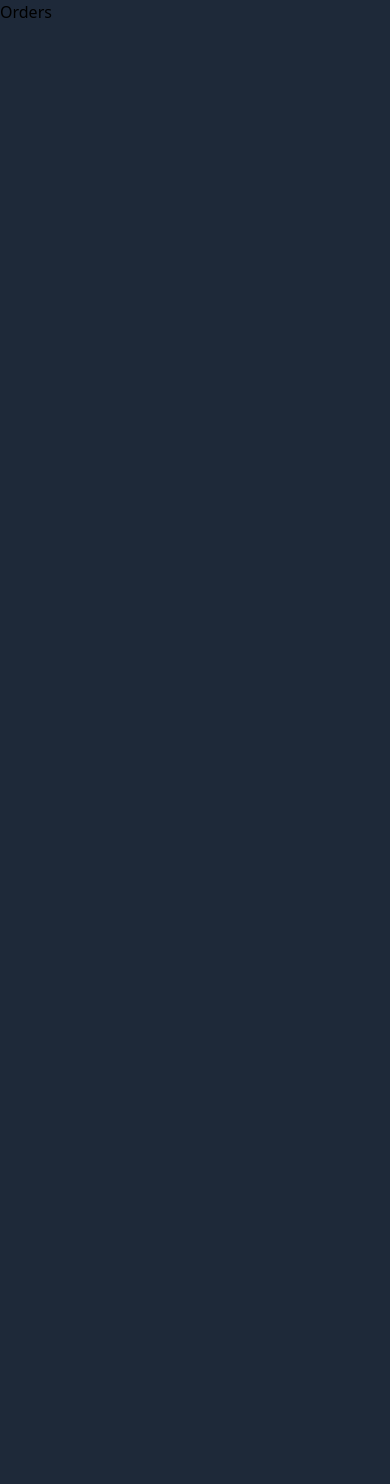
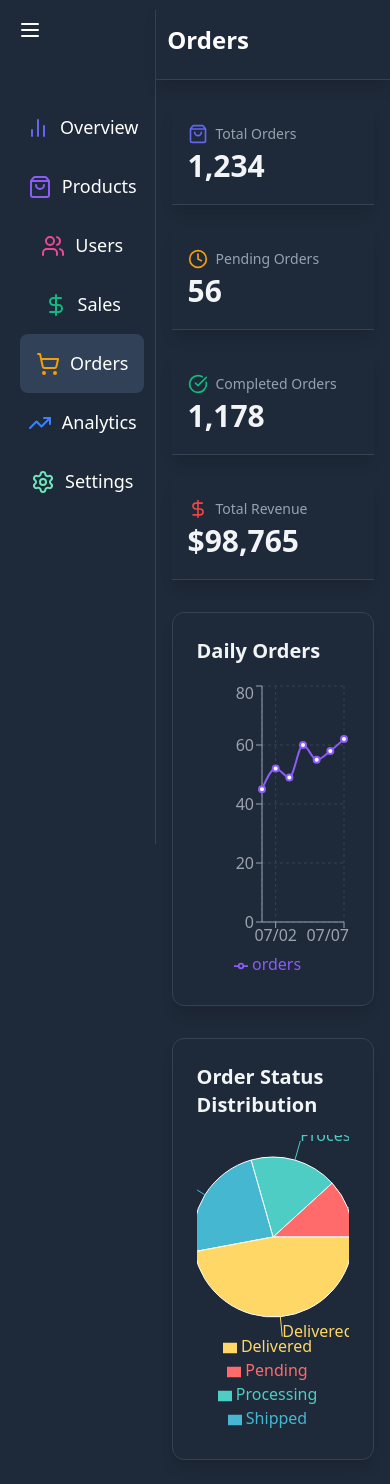
Before and after one commit to Bigbilly-github/Dashboard, a React (Vite) app: page /orders in a window 390 px wide. Before the commit the page ends 844 px from the top, so only its background shows below. Built offline with nearby package versions, Linux system fonts and the light colour scheme.

Commit message:
created,styled and added responsiveness to the orders page, dailyorders and orders distribution components.

```diff
--- /dev/null
+++ b/src/components/orders/Dailyorders.jsx
@@ -0,0 +1,45 @@
+import { motion } from "framer-motion";
+import { LineChart, Line, XAxis, YAxis, CartesianGrid, Tooltip, Legend, ResponsiveContainer } from "recharts";
+
+const dailyOrdersData = [
+	{ date: "07/01", orders: 45 },
+	{ date: "07/02", orders: 52 },
+	{ date: "07/03", orders: 49 },
+	{ date: "07/04", orders: 60 },
+	{ date: "07/05", orders: 55 },
+	{ date: "07/06", orders: 58 },
+	{ date: "07/07", orders: 62 },
+];
+
+const DailyOrders = () => {
+	return (
+		<motion.div
+			className='bg-gray-800 bg-opacity-50 backdrop-blur-md shadow-lg rounded-xl p-6 border border-gray-700'
+			initial={{ opacity: 0, y: 20 }}
+			animate={{ opacity: 1, y: 0 }}
+			transition={{ delay: 0.2 }}
+		>
+			<h2 className='text-xl font-semibold text-gray-100 mb-4'>Daily Orders</h2>
+
+			<div style={{ width: "100%", height: 300 }}>
+				<ResponsiveContainer>
+					<LineChart data={dailyOrdersData}>
+						<CartesianGrid strokeDasharray='3 3' stroke='#374151' />
+						<XAxis dataKey='date' stroke='#9CA3AF' />
+						<YAxis stroke='#9CA3AF' />
+						<Tooltip
+							contentStyle={{
+								backgroundColor: "rgba(31, 41, 55, 0.8)",
+								borderColor: "#4B5563",
+							}}
+							itemStyle={{ color: "#E5E7EB" }}
+						/>
+						<Legend />
+						<Line type='monotone' dataKey='orders' stroke='#8B5CF6' strokeWidth={2} />
+					</LineChart>
+				</ResponsiveContainer>
+			</div>
+		</motion.div>
+	);
+};
+export default DailyOrders;
--- /dev/null
+++ b/src/components/orders/Orderdistribution.jsx
@@ -0,0 +1,51 @@
+import { motion } from "framer-motion";
+import { PieChart, Pie, Cell, ResponsiveContainer, Tooltip, Legend } from "recharts";
+
+const orderStatusData = [
+	{ name: "Pending", value: 30 },
+	{ name: "Processing", value: 45 },
+	{ name: "Shipped", value: 60 },
+	{ name: "Delivered", value: 120 },
+];
+const COLORS = ["#FF6B6B", "#4ECDC4", "#45B7D1", "#FED766", "#2AB7CA"];
+
+const OrderDistribution = () => {
+	return (
+		<motion.div
+			className='bg-gray-800 bg-opacity-50 backdrop-blur-md shadow-lg rounded-xl p-6 border border-gray-700'
+			initial={{ opacity: 0, y: 20 }}
+			animate={{ opacity: 1, y: 0 }}
+			transition={{ delay: 0.3 }}
+		>
+			<h2 className='text-xl font-semibold text-gray-100 mb-4'>Order Status Distribution</h2>
+			<div style={{ width: "100%", height: 300 }}>
+				<ResponsiveContainer>
+					<PieChart>
+						<Pie
+							data={orderStatusData}
+							cx='50%'
+							cy='50%'
+							outerRadius={80}
+							fill='#8884d8'
+							dataKey='value'
+							label={({ name, percent }) => `${name} ${(percent * 100).toFixed(0)}%`}
+						>
+							{orderStatusData.map((entry, index) => (
+								<Cell key={`cell-${index}`} fill={COLORS[index % COLORS.length]} />
+							))}
+						</Pie>
+						<Tooltip
+							contentStyle={{
+								backgroundColor: "rgba(31, 41, 55, 0.8)",
+								borderColor: "#4B5563",
+							}}
+							itemStyle={{ color: "#E5E7EB" }}
+						/>
+						<Legend />
+					</PieChart>
+				</ResponsiveContainer>
+			</div>
+		</motion.div>
+	);
+};
+export default OrderDistribution;
--- /dev/null
+++ b/src/components/orders/Ordersstatdisplay.jsx
@@ -0,0 +1,51 @@
+import React from 'react'
+import {  CheckCircle, Clock, DollarSign, ShoppingBag } from "lucide-react";
+import Stats from "../global/stats";
+import {motion} from 'framer-motion'
+import DailyOrders from './Dailyorders';
+import OrderDistribution from './Orderdistribution';
+
+const Ordersstatdisplay = () => {
+    const orderStats = {
+	totalOrders: "1,234",
+	pendingOrders: "56",
+	completedOrders: "1,178",
+	totalRevenue: "$98,765",
+};
+
+  return (
+      <section className="max-w-7xl mx-auto py-6 px-4 lg:px-8 ">
+            <motion.div className="grid grid-cols-1 sm:grid-cols-2 lg:grid-cols-4 gap-6 mb-8"
+                initial={{ opacity: 0, y: 20 }}
+                animate={{ opacity: 1, y: 0 }}
+                transition={{ duration: 1 }}
+                >
+
+                     <Stats name='Total Orders' Icon={ShoppingBag} value={orderStats.totalOrders} color='#6366F1' />
+                     <Stats name='Pending Orders' Icon={Clock} value={orderStats.pendingOrders} color='#F59E0B' />
+                     <Stats name='Completed Orders'
+						Icon={CheckCircle}
+						value={orderStats.completedOrders}
+						color='#10B981' />
+                     <Stats name='Total Revenue' Icon={DollarSign} value={orderStats.totalRevenue} color='#EF4444' />
+
+
+
+
+
+            </motion.div>
+
+               <div className='grid grid-cols-1 lg:grid-cols-2 gap-8'>
+                <DailyOrders/>
+                <OrderDistribution />
+
+
+
+                    </div>
+
+
+        </section>
+  )
+}
+
+export default Ordersstatdisplay
--- /dev/null
+++ b/src/components/orders/Orderstable.jsx
@@ -0,0 +1,9 @@
+import React from 'react'
+
+const Orderstable = () => {
+  return (
+    <div>Orderstable</div>
+  )
+}
+
+export default Orderstable
--- a/src/pages/Orders.jsx
+++ b/src/pages/Orders.jsx
@@ -1,8 +1,23 @@
 import React from 'react'
+import Sidebar from "../components/global/sidebar";
+import Header from "../components/global/header";
+import Ordersstatdisplay from '../components/orders/Ordersstatdisplay';
 
 const Orders = () => {
   return (
-    <div>Orders</div>
+       <div className='flex-1 flex items-start overflow-auto relative z-10'>
+             <Sidebar/>
+            <div className="w-full">
+                <Header title="Orders"/>
+                <main>
+                  <Ordersstatdisplay/>
+
+                </main>
+
+            </div>
+
+
+      </div>
   )
 }
 
--- a/src/pages/overview.jsx
+++ b/src/pages/overview.jsx
@@ -5,7 +5,7 @@ import Sidebar from "../components/global/sidebar";
 import Header from "../components/global/header";
 
 
-import StatsDisplay from "../components/statsdisplay";
+import StatsDisplay from "../components/overview/statsdisplay";
 
 function Overview() {
   return (
--- a/src/pages/products.jsx
+++ b/src/pages/products.jsx
@@ -6,7 +6,7 @@
 import Sidebar from "../components/global/sidebar";
 import Header from "../components/global/header";
 
-import StatsDisplay from "../components/statsdisplay";
+import StatsDisplay from "../components/overview/statsdisplay";
 import Productstatsdisplay from "../components/products/Productstatsdisplay";
 
 
```
Also changed, not shown: src/components/overview/statsdisplay.jsx (renamed from src/components/statsdisplay.jsx, +4 -4 lines).
